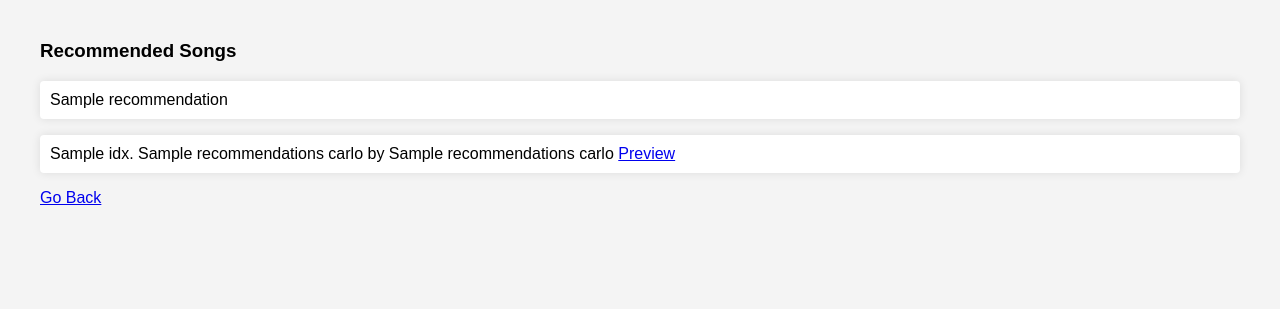
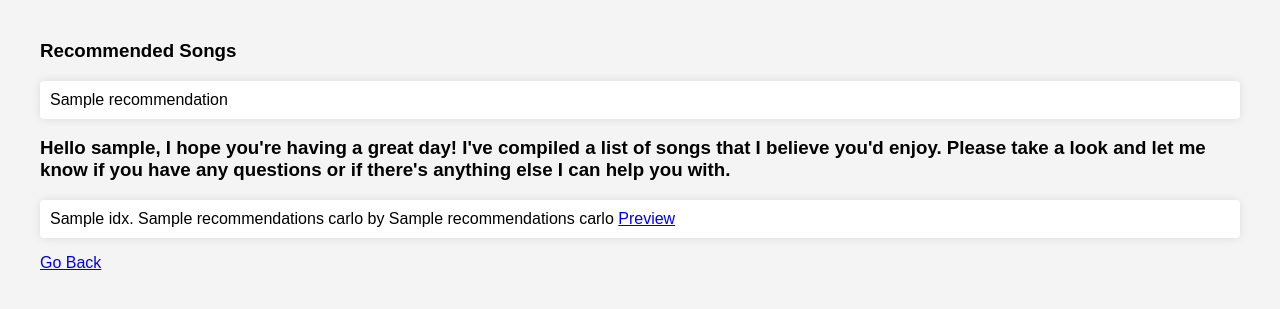
Before and after one commit to Four-and-a-Half-Geeks/Spotify-Song-Recommendation, a Flask app: template templates/recommendation_list.html in a window 1280 px wide. Shown: the top 309 px of the page. Run offline with Flask 3, Linux system fonts and the light colour scheme; the template is opened without the code that fills it: most values are stand-ins (such as "Sample title", 1, 10 or a date in 2020); parts of the project's set-up code (start-up, migrations or seed data) failed here and were passed over.

```diff
--- a/src/app.py
+++ b/src/app.py
@@ -1,4 +1,4 @@
-from flask import Flask, request, render_template
+from flask import Flask, request, render_template, session
 from pickle import load
 import regex as re
 import os
@@ -18,6 +18,7 @@ from SpotifyCarlos import SpotifyCarlos
 
 # Define the Flask app and set the template folder path
 app = Flask(__name__, template_folder='../templates')
+app.secret_key = '1'
 
 #class_dict = {
    # "1": "POSITIVE",
@@ -40,6 +41,7 @@ def index():
 def recommendation():
     # Get the input value
     user_name = str(request.form["user_name"])
+    session['user_name'] = user_name
     user_greeting = "Welcome!"
 
     #def load_env():
@@ -83,6 +85,7 @@ def recommendation():
 @app.route("/recommendation_list", methods=["POST"])
 def recommendation_list():
     try:
+        user_name = session.get('user_name', 'Guest')
         recommendation_request = str(request.form["recommendation_request"])
         genres = str(request.form["genres"]).lower().split(',')
         genres = [genre.strip() for genre in genres]
@@ -141,7 +144,7 @@ def recommendation_list():
     except Exception as e:
         print("An error occurred:", e)
 
-    return render_template("recommendation_list.html", recommendation_list=recommendation_list, recommendations_Carlos = recommendations_Carlos_enumerated)
+    return render_template("recommendation_list.html", recommendation_list=recommendation_list, recommendations_Carlos = recommendations_Carlos_enumerated, user_name = user_name)
 
 
 if __name__ == "__main__":
--- a/templates/recommendation_list.html
+++ b/templates/recommendation_list.html
@@ -30,6 +30,7 @@
         {% endfor %}
     </ul>
     <ul>
+        <h3>Hello {{user_name}}, I hope you're having a great day! I've compiled a list of songs that I believe you'd enjoy. Please take a look and let me know if you have any questions or if there's anything else I can help you with.</h3>
         {% for idx, track_name, artist_name, sample_list in recommendations_Carlos %}
             <li>
                 {{idx}}. {{track_name}} by {{artist_name}}
```
Also changed, not shown: 1 other file.
